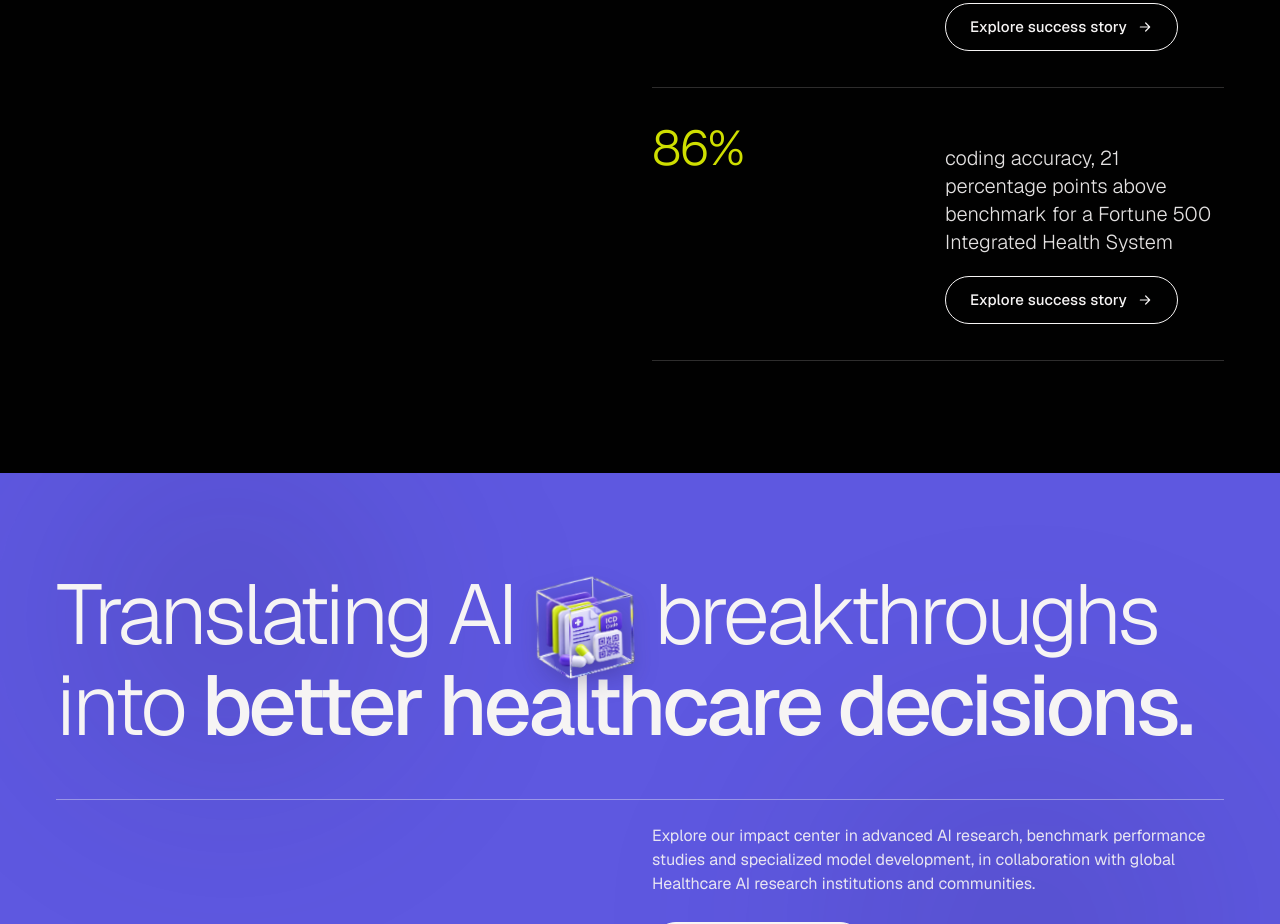
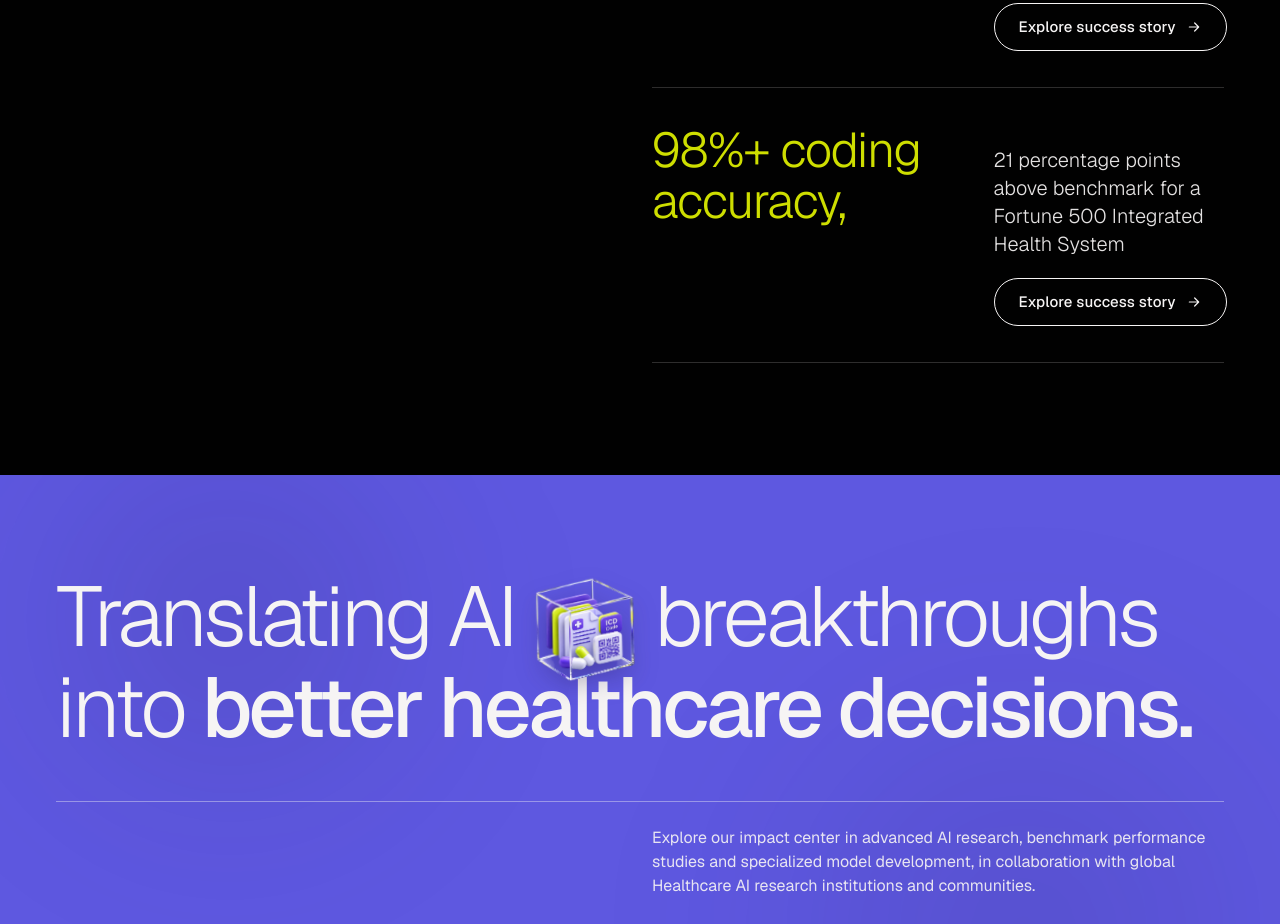
Before and after one commit to tanyagijywork/raapid-home-v002, a plain HTML site: page index.html in a window 1280 px wide. Shown: the part 6000-6924 px from the top of the page. Drawn offline with nearby package versions, Linux system fonts and the light colour scheme.

Commit message:
Add files via upload

```diff
--- a/index.html
+++ b/index.html
@@ -289,6 +289,7 @@ footer .wrap{align-items:flex-start}
 .tr-list{border-bottom:1px solid rgba(246,244,244,.18)}
 .tr-item{display:grid;grid-template-columns:max-content 1fr;gap:12px 40px;align-items:baseline;padding:36px 0;border-top:1px solid rgba(246,244,244,.18)}
 .tr-item .big{min-width:5.2em;font-weight:300;font-size:clamp(2.5rem,1.6rem + 1.8vw,3.5rem);line-height:1;letter-spacing:-.025em;color:var(--green);white-space:nowrap}
+.tr-item .big{width:6.2em}.tr-item .big.big-t{white-space:normal;min-width:0;line-height:1.05}
 .tr-item p{margin:0;font-size:1.25rem;line-height:1.4;font-weight:300;color:rgba(246,244,244,.92)}
 .tr-item .bs{grid-column:2;justify-self:start;margin-top:8px}
 @media(max-width:860px){.trust .tr{grid-template-columns:1fr;gap:32px}.tr-item{grid-template-columns:1fr;padding:28px 0}.tr-item .bs{grid-column:1}}
@@ -652,7 +653,7 @@ footer .wrap{align-items:flex-start}
       <div class="head"><p class="eyebrow">WHY TRUST RAAPID</p><h2>Greater revenue confidence, <b>proven in practice</b>.</h2></div>
       <div class="tr-list">
         <div class="tr-item"><div class="big">$3 million</div><p>in additional revenue generated, with audit-ready compliance for a Multi-State Health Plan</p><a class="bs bs-s" href="#">Explore success story<svg viewBox="0 0 24 24" fill="none" stroke="currentColor" stroke-width="1.8" stroke-linecap="round" stroke-linejoin="round" aria-hidden="true"><path d="M5 12h14M13 6l6 6-6 6"/></svg></a></div>
-        <div class="tr-item"><div class="big">86%</div><p>coding accuracy, 21 percentage points above benchmark for a Fortune 500 Integrated Health System</p><a class="bs bs-s" href="#">Explore success story<svg viewBox="0 0 24 24" fill="none" stroke="currentColor" stroke-width="1.8" stroke-linecap="round" stroke-linejoin="round" aria-hidden="true"><path d="M5 12h14M13 6l6 6-6 6"/></svg></a></div>
+        <div class="tr-item"><div class="big big-t">98%+ coding accuracy,</div><p>21 percentage points above benchmark for a Fortune 500 Integrated Health System</p><a class="bs bs-s" href="#">Explore success story<svg viewBox="0 0 24 24" fill="none" stroke="currentColor" stroke-width="1.8" stroke-linecap="round" stroke-linejoin="round" aria-hidden="true"><path d="M5 12h14M13 6l6 6-6 6"/></svg></a></div>
       </div>
     </div></div>
   </section>
```
